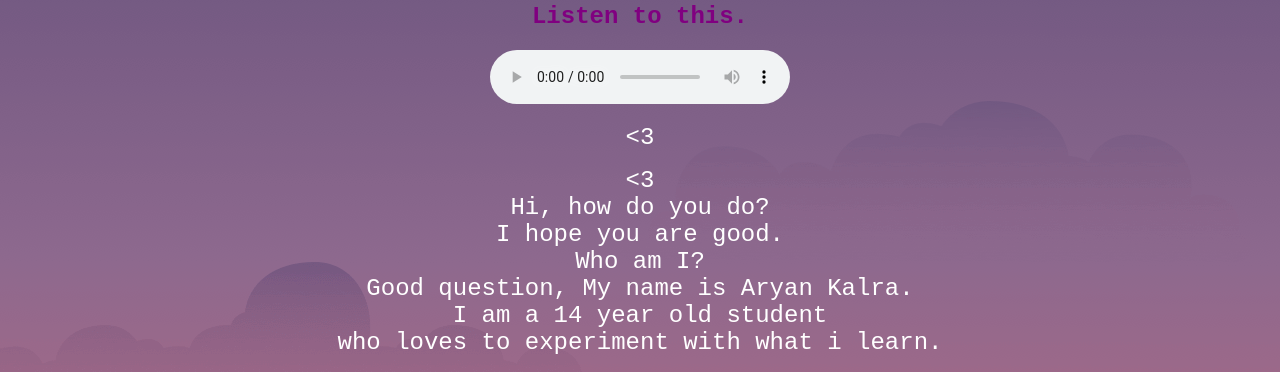
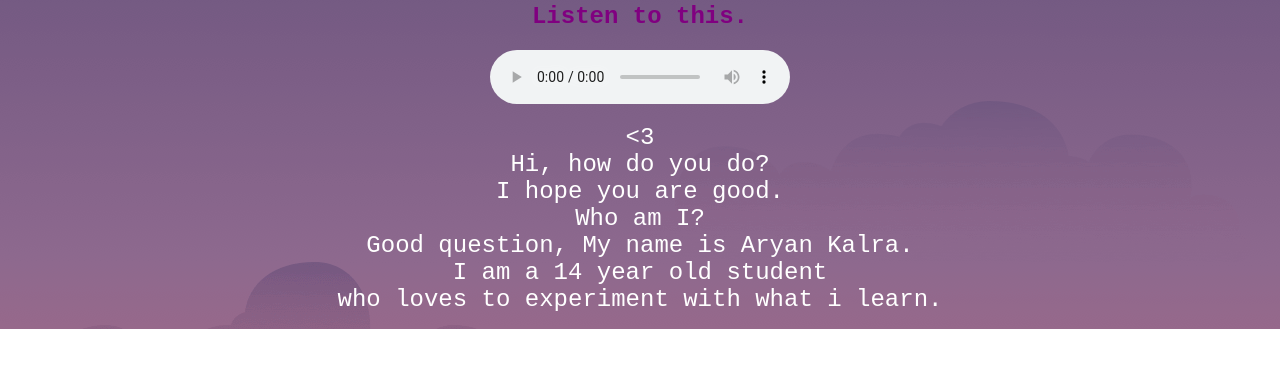
Before and after one commit to Triccster/idkbhai, a plain HTML site: page index.html in a window 1280 px wide. Shown: the part 510-882 px from the top of the page. After the commit the page ends 839 px from the top, so only its background shows below. Drawn offline with Linux system fonts and the light colour scheme.

Commit message:
Update index.html

```diff
--- a/index.html
+++ b/index.html
@@ -14,7 +14,6 @@
         <source src="BIDØ - last sunshine. (320 kbps).mp3" type="audio/mp3"
     </audio></center>
     <p align="center"><font color="white" face="Courier New" size="5"><3
-<p align="center"><font color="white" face="Courier New" size="5"><3
 <br> Hi, how do you do?<br> I hope you are good.<br>Who am I?<br> Good question, My name is Aryan Kalra.<br>I am a 14 year old student <br>who loves to experiment with what i learn.</font></p>
 </body>
 </html>
```
